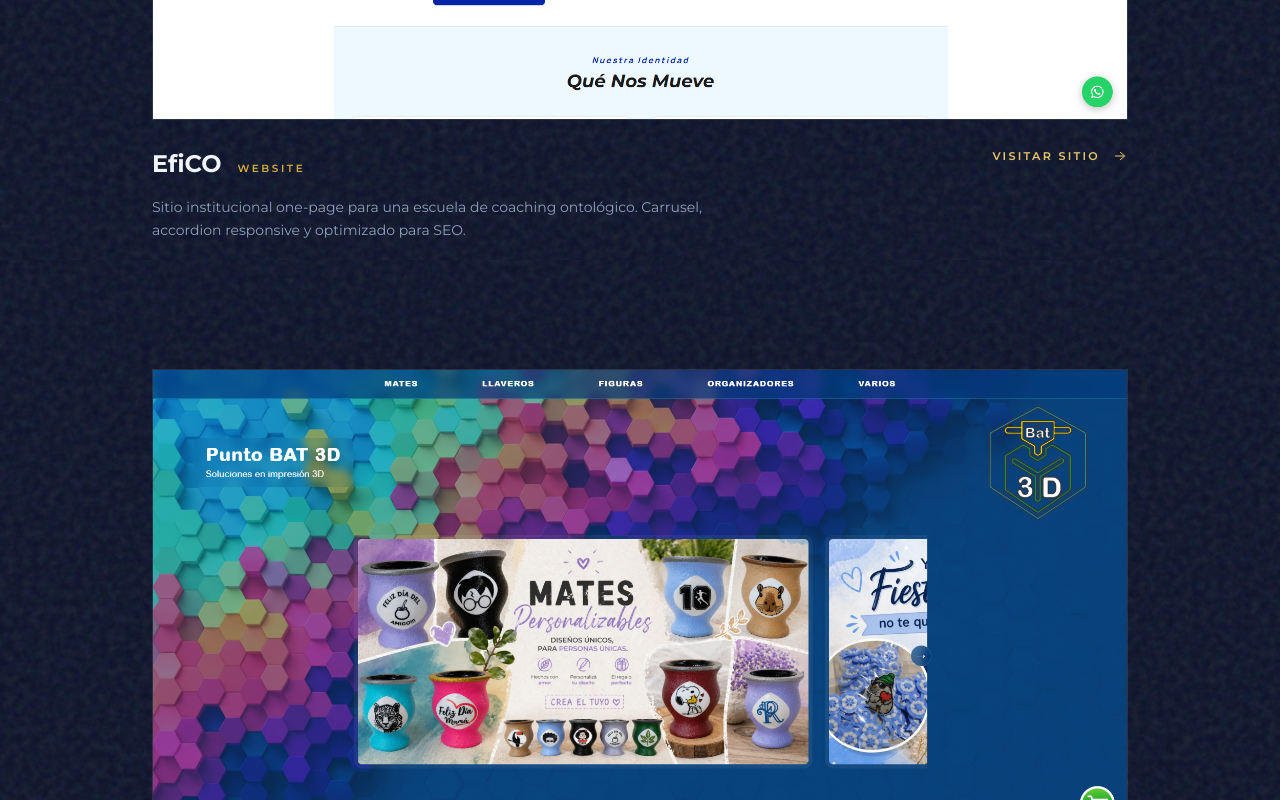
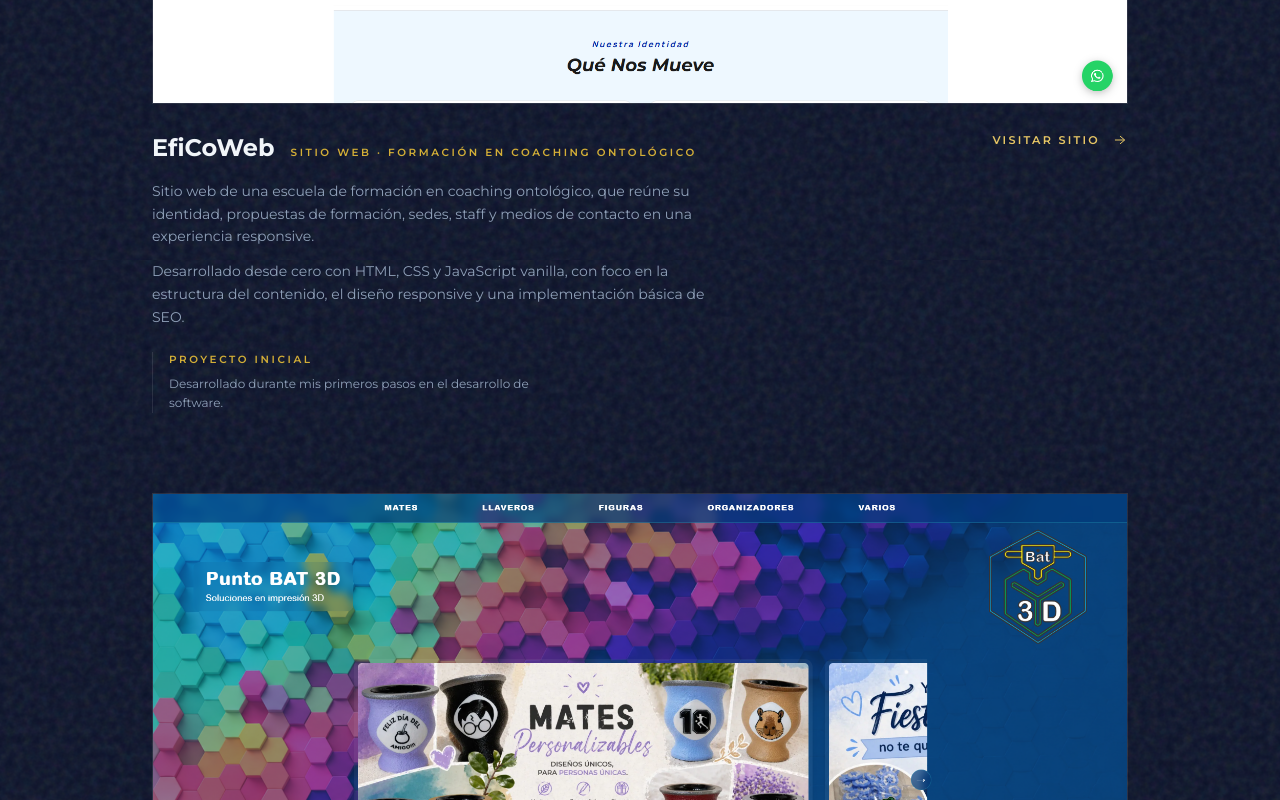
Before and after one commit to P-Wall86/Portfolio, a React (Vite) app: page / in a window 1280 px wide. Shown: the part 1020-1820 px from the top of the page. Built offline with nearby package versions, Linux system fonts and the light colour scheme.

Commit message:
Work: copy de EfiCoWeb y gap menor entre proyectos

```diff
--- a/src/components/Work.jsx
+++ b/src/components/Work.jsx
@@ -1,37 +1,57 @@
 import { IconArrow } from './icons.jsx'
 
 const COPY = {
-  es: { label: 'Proyectos', sub: 'Cosas que fui armando en el camino.', cta: 'Visitar sitio', type: 'Website' },
-  en: { label: 'Work', sub: 'Things I’ve built along the way.', cta: 'Visit website', type: 'Website' },
+  es: { label: 'Proyectos', sub: 'Cosas que fui armando en el camino.', cta: 'Visitar sitio' },
+  en: { label: 'Work', sub: 'Things I’ve built along the way.', cta: 'Visit website' },
 }
 
-/*
-  TEMP: solo los dos sitios web. Inventech (app Android) queda fuera hasta
-  que se defina como pieza propia.
-
-  TEMP: las descripciones son las del sitio anterior, sin revisar. Hay que
-  confirmarlas antes de dar por cerrado el copy.
-*/
+/* TEMP: la copy de Punto BAT 3D sigue siendo la del sitio anterior, sin revisar. */
 const PROJECTS = [
   {
-    name: 'EfiCO',
-    type: 'Website',
-    note: 'Sitio institucional one-page para una escuela de coaching ontológico. Carrusel, accordion responsive y optimizado para SEO.',
+    name: 'EfiCoWeb',
     href: 'https://eficoweb.com/',
     img: 'work/efico.png',
-    alt: 'Captura de pantalla de la home de EfiCO',
+    alt: 'Captura de pantalla de la home de EfiCoWeb',
     w: 1903,
     h: 910,
+    es: {
+      type: 'Sitio web · Formación en Coaching Ontológico',
+      desc: [
+        'Sitio web de una escuela de formación en coaching ontológico, que reúne su identidad, propuestas de formación, sedes, staff y medios de contacto en una experiencia responsive.',
+        'Desarrollado desde cero con HTML, CSS y JavaScript vanilla, con foco en la estructura del contenido, el diseño responsive y una implementación básica de SEO.',
+      ],
+      tag: 'Proyecto inicial',
+      tagNote: 'Desarrollado durante mis primeros pasos en el desarrollo de software.',
+    },
+    en: {
+      type: 'Website · Coaching Education',
+      desc: [
+        'A long-form website for a school of ontological coaching, bringing together its identity, training programs, locations, staff, and contact information in a single responsive experience.',
+        'Built from scratch with vanilla HTML, CSS, and JavaScript, with a focus on content structure, responsive design, and basic SEO.',
+      ],
+      tag: 'Early project',
+      tagNote: 'Built early in my software development journey.',
+    },
   },
   {
     name: 'Punto BAT 3D',
-    type: 'Website',
-    note: 'E-commerce de impresión 3D personalizada. Catálogo por categorías con paginación y pedido directo por WhatsApp.',
     href: 'https://puntobat3d.com.ar/',
     img: 'work/puntobat3d.png',
     alt: 'Captura de pantalla de la home de Punto BAT 3D',
     w: 1902,
     h: 906,
+    es: {
+      type: 'Website',
+      desc: [
+        'E-commerce de impresión 3D personalizada. Catálogo por categorías con paginación y pedido directo por WhatsApp.',
+      ],
+    },
+    en: {
+      type: 'Website',
+      desc: [
+        'Custom 3D printing e-commerce. Catalog by category with pagination and direct WhatsApp ordering.',
+      ],
+    },
   },
 ]
 
@@ -48,8 +68,11 @@
         {t.sub}
       </h2>
 
-      <div className="mt-16 space-y-24 md:mt-20 md:space-y-32">
-        {PROJECTS.map(({ name, note, href, img, alt, w, h }) => (
+      <div className="mt-14 space-y-16 md:mt-16 md:space-y-20">
+        {PROJECTS.map(({ name, href, img, alt, w, h, es, en }) => {
+          const c = lang === 'es' ? es : en
+
+          return (
             <article key={name}>
               <a
                 href={href}
@@ -77,13 +100,26 @@
                       {name}
                     </h3>
                     <p className="text-[0.65rem] font-semibold uppercase tracking-[0.25em] text-[#D4AF37]">
-                    {t.type}
+                      {c.type}
                     </p>
                   </div>
 
-                <p className="mt-4 max-w-xl text-sm leading-relaxed text-slate-400">
-                  {note}
+                  <div className="mt-4 max-w-xl space-y-3 text-sm leading-relaxed text-slate-400">
+                    {c.desc.map((text) => (
+                      <p key={text}>{text}</p>
+                    ))}
+                  </div>
+
+                  {c.tag && (
+                    <div className="mt-6 border-l border-white/10 pl-4">
+                      <p className="text-[0.65rem] font-semibold uppercase tracking-[0.25em] text-[#D4AF37]">
+                        {c.tag}
                       </p>
+                      <p className="mt-1.5 max-w-sm text-xs leading-relaxed text-slate-400">
+                        {c.tagNote}
+                      </p>
+                    </div>
+                  )}
                 </div>
 
                 <a
@@ -100,7 +136,8 @@
                 </a>
               </div>
             </article>
-        ))}
+          )
+        })}
       </div>
     </section>
   )
```
Lines whose indentation alone changed are shown as unchanged.
